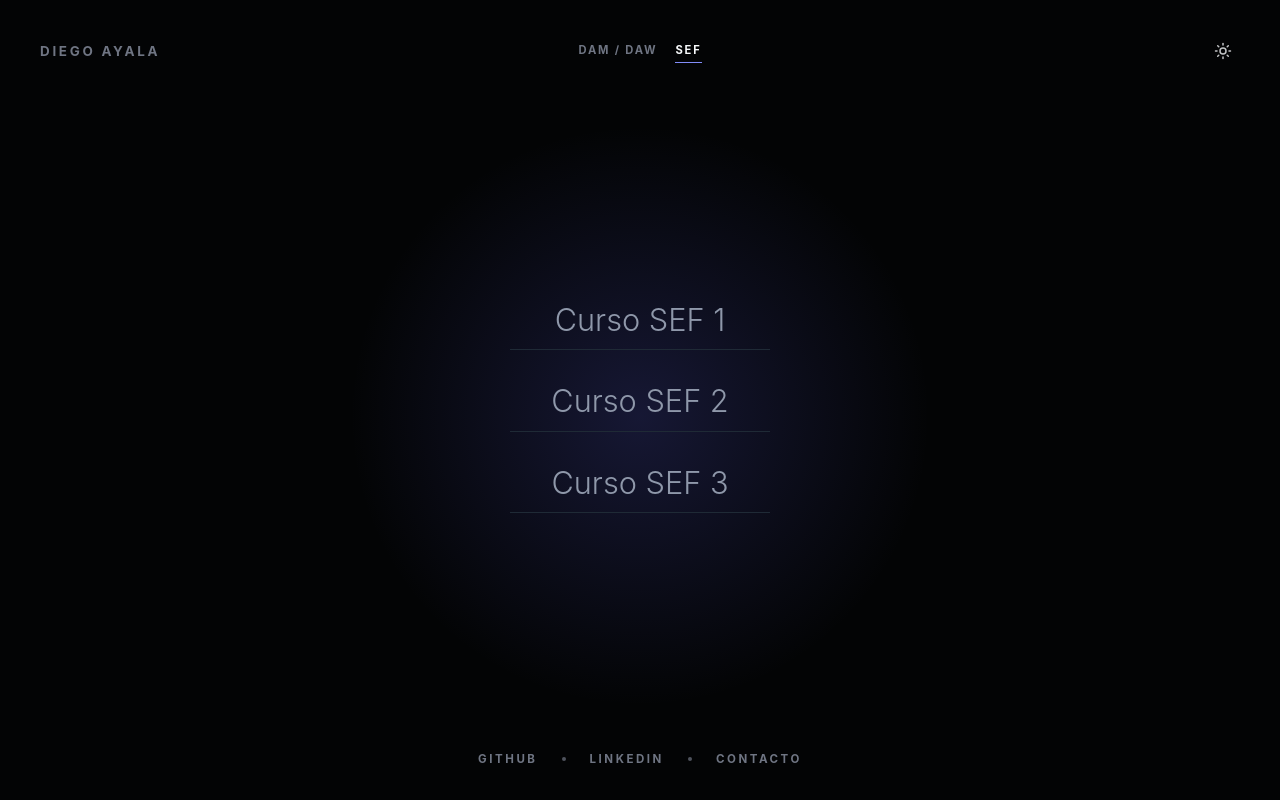
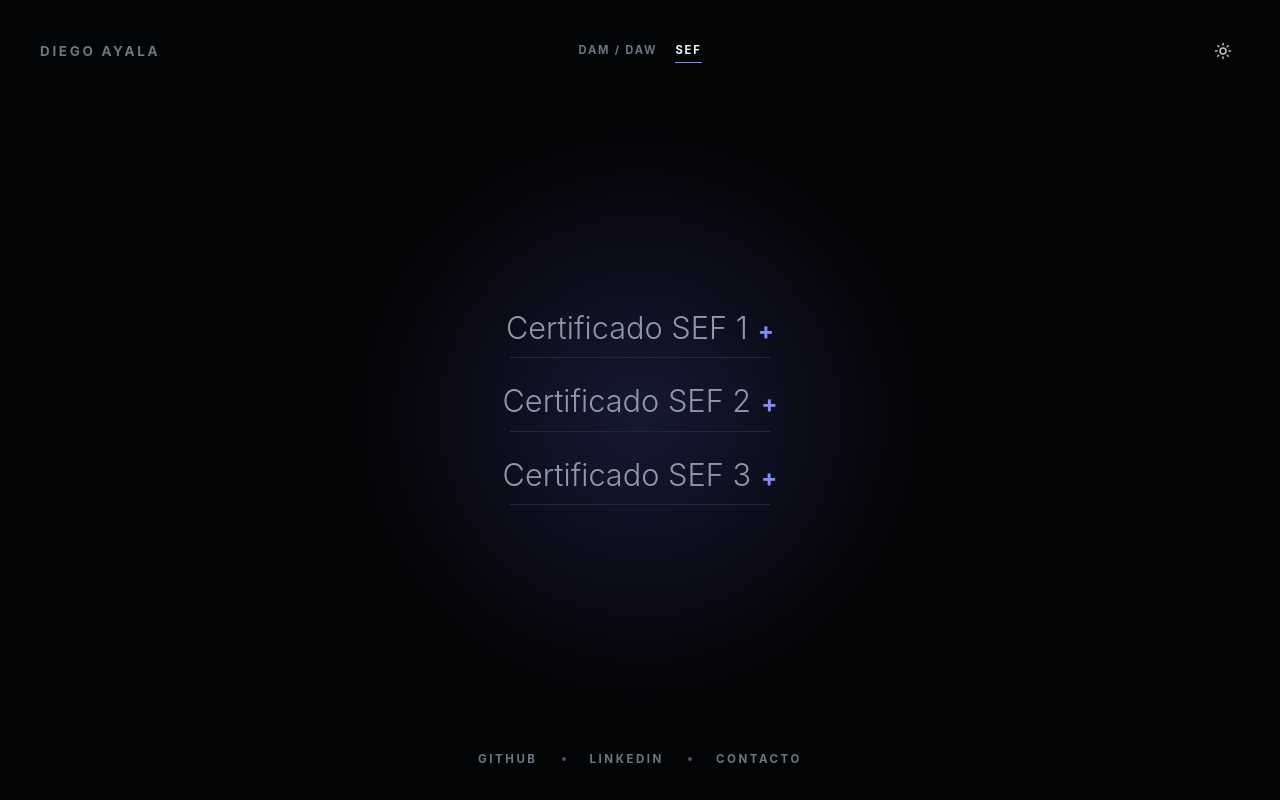
Before and after one commit to diegaless/slides.diegoayala.com, a plain HTML site: page sef/index.html in a window 1280 px wide. Drawn offline with Linux system fonts and the light colour scheme.

Commit message:
Add SEF certificate modules

```diff
--- a/sef/index.html
+++ b/sef/index.html
@@ -16,7 +16,7 @@
     <script src="../script.js" defer></script>
     <link rel="stylesheet" href="../styles.css">
   </head>
-  <body>
+  <body class="sef-page">
     <header class="site-header">
       <a class="site-name" href="../" aria-label="Volver a DAM y DAW">Diego Ayala</a>
       <nav class="section-nav" aria-label="Secciones de diapositivas">
@@ -49,47 +49,60 @@
     </header>
 
     <main class="page-main" aria-labelledby="page-title">
-      <h1 id="page-title" class="sr-only">Cursos SEF</h1>
+      <h1 id="page-title" class="sr-only">Certificados SEF</h1>
 
-      <nav class="subjects" aria-label="Diapositivas de cursos SEF">
-        <ul>
-          <li>
-            <a
-              class="subject-link"
-              href="#"
-              data-pending
-              aria-label="Curso SEF 1 pendiente de enlazar"
-            >
-              <span>Curso SEF 1</span>
-              <i aria-hidden="true"></i>
-            </a>
-          </li>
+      <section class="certificates" aria-label="Certificados SEF y módulos">
+        <details class="certificate">
+          <summary>
+            <span>Certificado SEF 1</span>
+          </summary>
+          <ul class="module-list">
+            <li>
+              <a href="#" data-pending>Módulo 1</a>
+            </li>
+            <li>
+              <a href="#" data-pending>Módulo 2</a>
+            </li>
+            <li>
+              <a href="#" data-pending>Módulo 3</a>
+            </li>
+          </ul>
+        </details>
 
-          <li>
-            <a
-              class="subject-link"
-              href="#"
-              data-pending
-              aria-label="Curso SEF 2 pendiente de enlazar"
-            >
-              <span>Curso SEF 2</span>
-              <i aria-hidden="true"></i>
-            </a>
-          </li>
+        <details class="certificate">
+          <summary>
+            <span>Certificado SEF 2</span>
+          </summary>
+          <ul class="module-list">
+            <li>
+              <a href="#" data-pending>Módulo 1</a>
+            </li>
+            <li>
+              <a href="#" data-pending>Módulo 2</a>
+            </li>
+            <li>
+              <a href="#" data-pending>Módulo 3</a>
+            </li>
+          </ul>
+        </details>
 
-          <li>
-            <a
-              class="subject-link"
-              href="#"
-              data-pending
-              aria-label="Curso SEF 3 pendiente de enlazar"
-            >
-              <span>Curso SEF 3</span>
-              <i aria-hidden="true"></i>
-            </a>
-          </li>
-        </ul>
-      </nav>
+        <details class="certificate">
+          <summary>
+            <span>Certificado SEF 3</span>
+          </summary>
+          <ul class="module-list">
+            <li>
+              <a href="#" data-pending>Módulo 1</a>
+            </li>
+            <li>
+              <a href="#" data-pending>Módulo 2</a>
+            </li>
+            <li>
+              <a href="#" data-pending>Módulo 3</a>
+            </li>
+          </ul>
+        </details>
+      </section>
     </main>
 
     <footer class="site-footer">
--- a/styles.css
+++ b/styles.css
@@ -49,6 +49,10 @@
     sans-serif;
   letter-spacing: 0;
   text-rendering: optimizeLegibility;
+}
+
+.sef-page {
+  overflow: auto;
 }
 
 a,
@@ -244,6 +248,105 @@
   width: min(100%, 340px);
 }
 
+.certificates {
+  display: grid;
+  width: min(100%, 720px);
+  gap: 26px;
+}
+
+.certificate {
+  text-align: center;
+}
+
+.certificate summary {
+  display: grid;
+  justify-items: center;
+  gap: 12px;
+  color: var(--muted);
+  cursor: pointer;
+  font-size: clamp(1.35rem, 2.4vw, 2rem);
+  font-weight: 300;
+  line-height: 1.12;
+  list-style: none;
+  transition:
+    color 180ms ease,
+    text-shadow 180ms ease;
+}
+
+.certificate summary::-webkit-details-marker {
+  display: none;
+}
+
+.certificate summary span {
+  display: inline-flex;
+  align-items: baseline;
+  gap: 10px;
+}
+
+.certificate summary span::after {
+  color: var(--accent);
+  content: "+";
+  font-size: 0.78em;
+  font-weight: 650;
+}
+
+.certificate[open] summary span::after {
+  content: "-";
+}
+
+.certificate summary::after {
+  display: block;
+  width: min(100%, 260px);
+  height: 1px;
+  content: "";
+  background:
+    linear-gradient(90deg, var(--accent), var(--accent-2)) left / 0 100% no-repeat,
+    var(--line);
+  box-shadow: 0 0 0 color-mix(in srgb, var(--accent) 0%, transparent);
+  transition:
+    background-size 220ms ease,
+    box-shadow 220ms ease;
+}
+
+.certificate summary:hover,
+.certificate[open] summary {
+  color: var(--ink);
+  font-weight: 650;
+  text-shadow: 0 0 22px color-mix(in srgb, var(--accent) 42%, transparent);
+}
+
+.certificate summary:hover::after,
+.certificate[open] summary::after {
+  background-size: 100% 100%;
+  box-shadow: 0 0 16px color-mix(in srgb, var(--accent) 70%, transparent);
+}
+
+.module-list {
+  display: grid;
+  gap: 12px;
+  width: min(100%, 340px);
+  margin: 18px auto 0;
+  padding: 0;
+  list-style: none;
+}
+
+.module-list a {
+  display: block;
+  color: var(--footer);
+  font-size: 0.95rem;
+  font-weight: 500;
+  line-height: 1.25;
+  padding: 8px 0;
+  transition:
+    color 160ms ease,
+    transform 160ms ease;
+}
+
+.module-list a:hover {
+  color: var(--ink);
+  transform: translateY(-1px);
+}
+
 .site-footer {
   position: fixed;
   right: 0;
@@ -360,6 +463,22 @@
     font-size: 1.85rem;
   }
 
+  .certificates {
+    gap: 24px;
+  }
+
+  .certificate summary {
+    font-size: 1.3rem;
+  }
+
+  .certificate[open] summary {
+    font-size: 1.55rem;
+  }
+
+  .module-list {
+    margin-top: 14px;
+  }
+
   .site-footer {
     gap: 16px;
     padding: 24px 18px;
```
Also changed, not shown: README.md.
